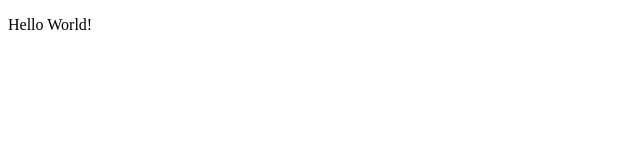
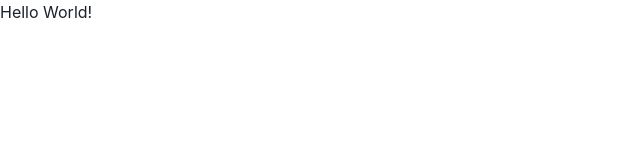
Before and after one commit to shota-tech/graphql, a Next.js app in the folder client/: page / in a window 1280 px wide. Shown: the top 160 px of the page, without its empty margins (0-640 px from the left). Built offline with nearby package versions, Linux system fonts and the light colour scheme.

Commit message:
add chakra ui

```diff
--- a/client/package.json
+++ b/client/package.json
@@ -10,11 +10,15 @@
     "format": "prettier --write --ignore-path .gitignore './**/*.{js,jsx,ts,tsx,json}'"
   },
   "dependencies": {
+    "@chakra-ui/react": "^2.5.1",
+    "@emotion/react": "^11.10.6",
+    "@emotion/styled": "^11.10.6",
     "@types/node": "18.14.6",
     "@types/react": "18.0.28",
     "@types/react-dom": "18.0.11",
     "eslint": "8.35.0",
     "eslint-config-next": "13.2.3",
+    "framer-motion": "^10.2.2",
     "next": "13.2.3",
     "react": "18.2.0",
     "react-dom": "18.2.0",
--- a/client/src/pages/_app.tsx
+++ b/client/src/pages/_app.tsx
@@ -1,5 +1,10 @@
 import type { AppProps } from 'next/app'
+import { ChakraProvider } from '@chakra-ui/react'
 
 export default function App({ Component, pageProps }: AppProps) {
-  return <Component {...pageProps} />
+  return (
+    <ChakraProvider>
+      <Component {...pageProps} />
+    </ChakraProvider>
+  )
 }
--- a/client/src/pages/index.tsx
+++ b/client/src/pages/index.tsx
@@ -1,3 +1,5 @@
+import { Text } from '@chakra-ui/react'
+
 export default function Home() {
-  return <p>Hello World!</p>
+  return <Text>Hello World!</Text>
 }
```
Also changed, not shown: 1 other file (tests, documents, lock files or other folders).
